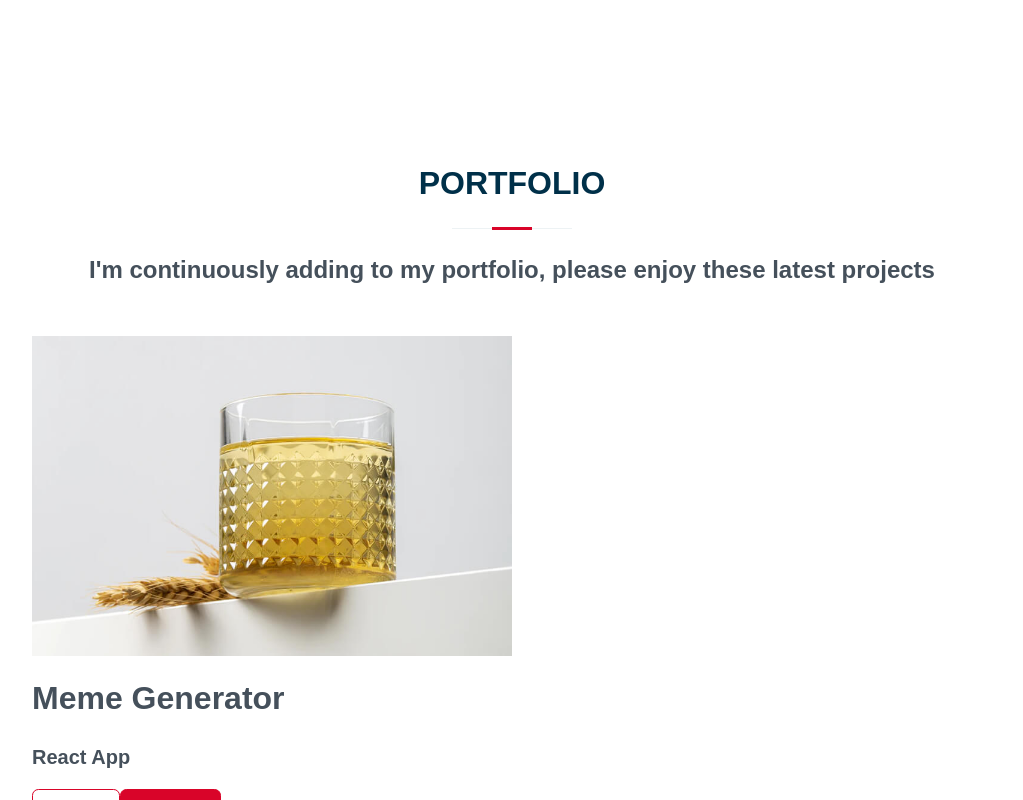
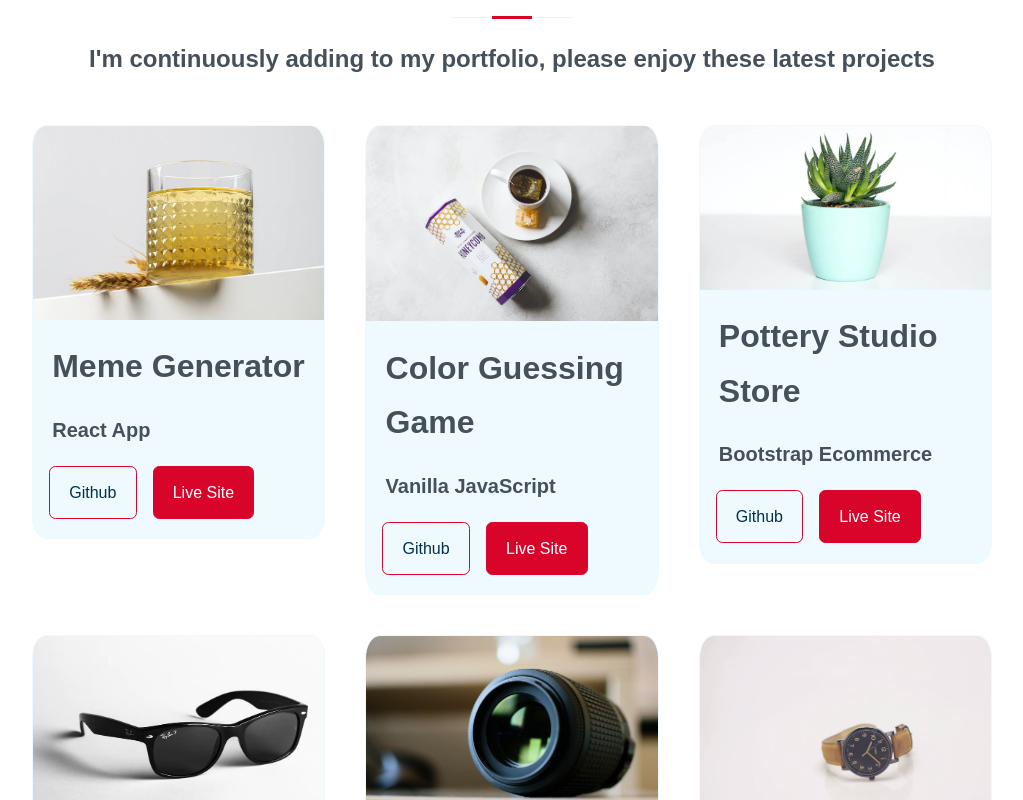
Before and after one commit to remarshal/marshal-rocks-react, a React (Create React App) app: page / in a window 1280 px wide. Shown: the part 1700-2500 px from the top of the page, without its empty margins (128-1151 px from the left). Built offline with nearby package versions, Linux system fonts and the light colour scheme; a web font is replaced by a local one.

Commit message:
portfolio and card css

```diff
--- a/src/Components/Card.jsx
+++ b/src/Components/Card.jsx
@@ -1,17 +1,18 @@
-import React from 'react';
 import './card.css';
 
 const Card = (props) => {
     return (
         <div>
-            <article className="portfolio--item" key={props.project.id}>
-                <div className="portfolio--img">
-                    <img src={props.project.image} alt="Portfolio Site Image" />
+            <article className="cards" key={props.project.id}>
+                <div className="card--img">
+                    <img src={props.project.image} alt={props.project.title} />
                 </div>
-                <h3>{props.project.title}</h3>
-                <h5>{props.project.type}</h5>
-                <a href={props.project.github} target='_blank' className='btn'>Github</a>
-                <a href={props.project.site} target='_blank' className='btn btn-primary'>Live Site</a>
+                <div className='card--info'>
+                    <h3>{props.project.title}</h3>
+                    <h5>{props.project.type}</h5>
+                    <a href={props.project.github} target='_blank' className='btn'>Github</a>
+                    <a href={props.project.site} target='_blank' className='btn btn-primary'>Live Site</a>
+                </div>
             </article>
         </div>
     );
--- a/src/Components/about.css
+++ b/src/Components/about.css
@@ -7,7 +7,7 @@
 .about--me {
     width: 100%;
     aspect-ratio: 1/1;
-    border-radius: 2rem;
+    border-radius: 2.3rem;
     background: linear-gradient(45deg, transparent, var(--color-primary), transparent);
     display: grid;
     place-items: center;
@@ -92,6 +92,4 @@
     .about--card {
         width: 60%;
     }
-
-
 }
--- a/src/Components/card.css
+++ b/src/Components/card.css
@@ -0,0 +1,45 @@
+.cards {
+    background: var(--color-pale);
+    border: 1px solid var(--color-pale);
+    border-radius: 5%;
+    overflow: hidden;
+    transition: var(transition);
+}
+
+.cards:hover {
+    border: 1px solid var(--color-primary);
+    border-radius: 5%;
+    transition: var(transition);
+    overflow: hidden;
+}
+
+.card--img {
+    border-top-left-radius: 5%;
+    border-top-right-radius: 5%;
+}
+
+.card--img:hover {
+    background-image: linear-gradient(to right, rgba(255, 255, 255, 0.8), rgba(255, 255, 255, .2));
+
+}
+
+.cards h3 {
+    margin: 1.2rem;
+}
+
+.cards h5 {
+    margin: 1.2rem;
+}
+
+.btn {
+    margin: 0rem 0rem 1.2rem 1rem;
+}
+
+/* =============================== MEDIA QUERIES (MEDIUM DEVICES) =============================== */
+
+@media screen and (max-width: 1024px) {
+    .card--info {
+        text-align: center;
+    }
+
+}
--- a/src/Components/portfolio.css
+++ b/src/Components/portfolio.css
@@ -1,3 +1,28 @@
-.portfolio--img {
-    width: 50%;
+.portfolio--container {
+    display: grid;
+    grid-template-columns: repeat(3, 1fr);
+    gap: 2.5rem;
+    cursor: pointer;
+    position: relative;
+    background-size: cover;
 }
+
+/* =============================== MEDIA QUERIES (MEDIUM DEVICES) =============================== */
+
+@media screen and (max-width: 1024px) {
+    .portfolio--container {
+        grid-template-columns: 1fr 1fr;
+        max-width: 80%;
+        gap: 1.5rem;
+    }
+}
+
+/* =============================== MEDIA QUERIES (SMALL DEVICES) =============================== */
+
+@media screen and (max-width: 600px) {
+    .portfolio--container {
+        grid-template-columns: 1fr;
+        max-width: 60%;
+        gap: 1rem;
+    }
+}
--- a/src/index.css
+++ b/src/index.css
@@ -84,7 +84,7 @@ img {
 
 section {
     margin-top: 8rem;
-    height: 100vh;
+    /* height: 100vh; */
 }
 
 section > h2, section > h5 {
@@ -178,6 +178,11 @@ margin-bottom: 3rem;
     section {
         margin-top: 6rem;
     }
+
+    .section-title {
+        max-width: 75%;
+        margin: 2rem auto 1rem;
+    }
 }
 
 /* =============================== MEDIA QUERIES (SMALL DEVICES) =============================== */
```
